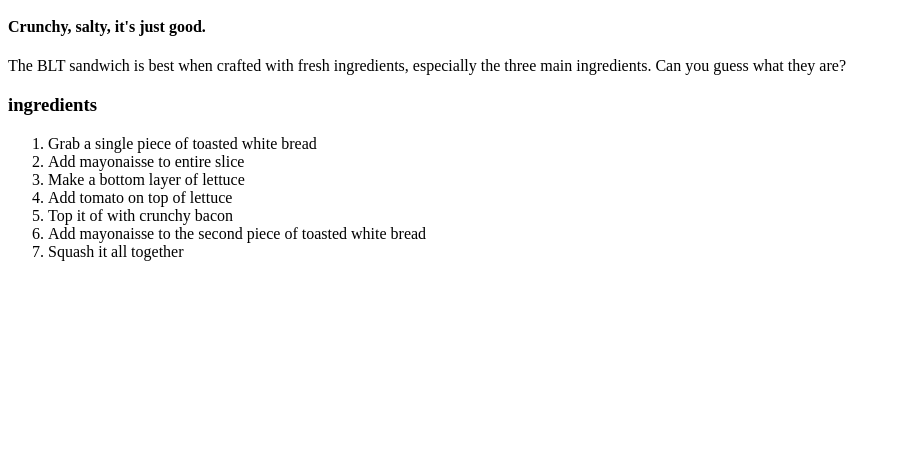
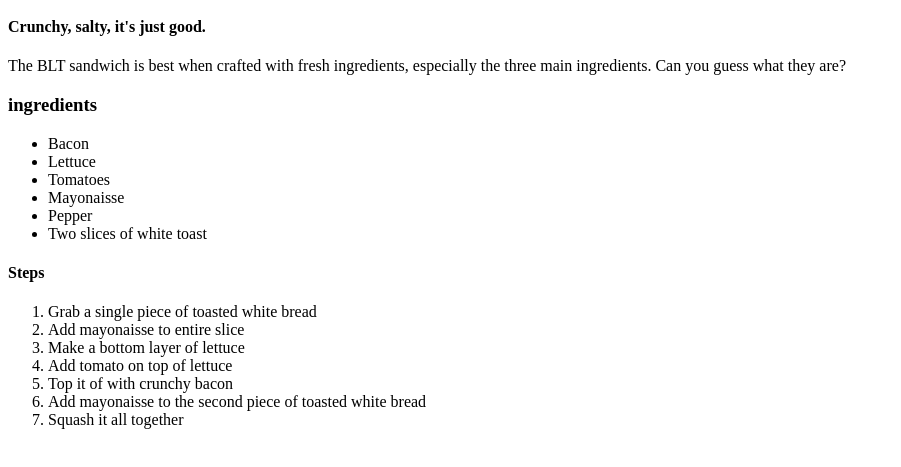
Before and after one commit to KneeCode/odin-recipes, a plain HTML site: page recipes/BLTsandwich.html in a window 1280 px wide. Shown: the part 101-568 px from the top of the page, without its empty margins (0-901 px from the left). Drawn offline with Linux system fonts and the light colour scheme.

Commit message:
add ingredients and clean up code

```diff
--- a/recipes/BLTsandwich.html
+++ b/recipes/BLTsandwich.html
@@ -9,10 +9,22 @@
 <body>
     <h1>BLT Sandwich</h1>
         <img src="sandwich-BLT.jpg" width="750" height="450" alt="BLT-Sandwich">
+
     <h4>Crunchy, salty, it's just good.</h4>
         <p>The BLT sandwich is best when crafted with fresh ingredients,
         especially the three main ingredients. Can you guess what they are?</p>
+
     <h3>ingredients</h3>
+        <ul>
+            <li>Bacon</li>
+            <li>Lettuce</li>
+            <li>Tomatoes</li>
+            <li>Mayonaisse</li>
+            <li>Pepper</li>
+            <li>Two slices of white toast</li>
+        </ul>
+
+    <h4>Steps</h4>
         <ol>
             <li>Grab a single piece of toasted white bread</li>
             <li>Add mayonaisse to entire slice</li>
```
Lines whose indentation alone changed are shown as unchanged.
